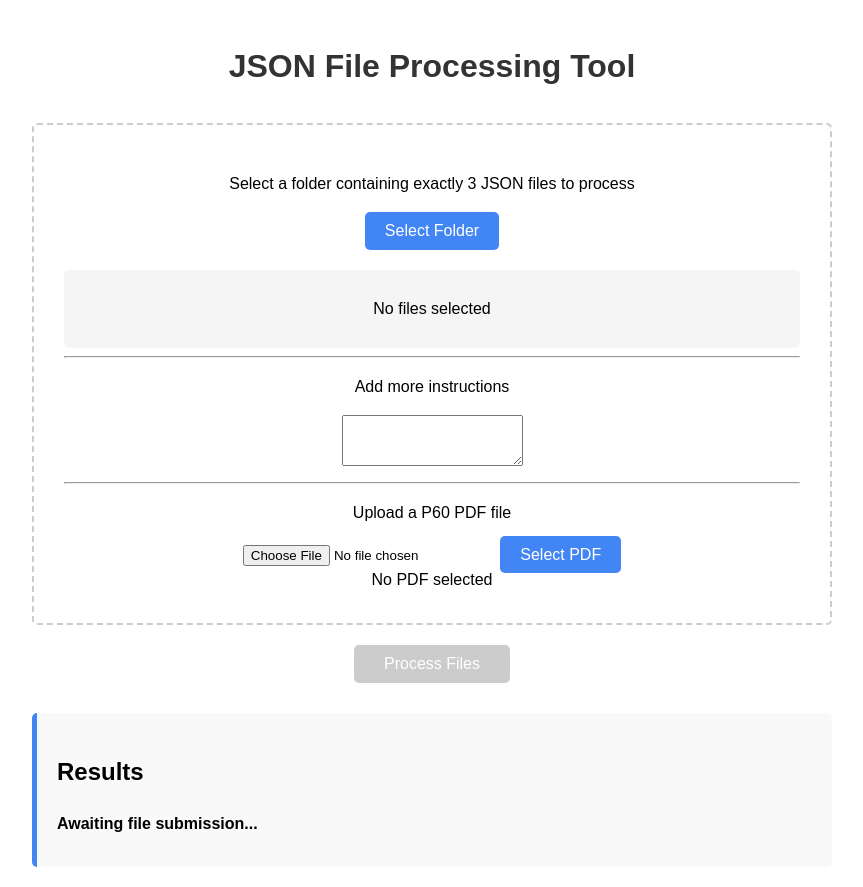
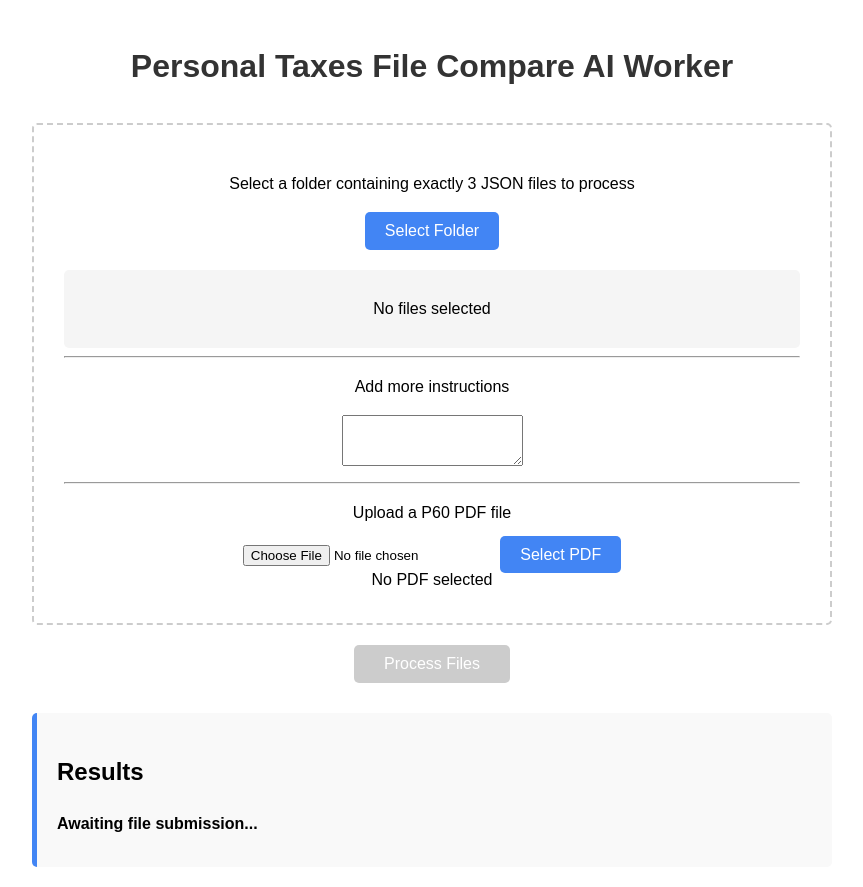
Before and after one commit to ionut-integrail/iris, a plain HTML site: page index.html in a window 1280 px wide. Shown: the whole page, without its empty margins (208-1071 px from the left). Drawn offline with Linux system fonts and the light colour scheme.

Commit message:
update title

```diff
--- a/index.html
+++ b/index.html
@@ -132,7 +132,7 @@
 </head>
 
 <body>
-    <h1>JSON File Processing Tool</h1>
+    <h1>Personal Taxes File Compare AI Worker</h1>
 
     <div class="container">
         <div class="upload-section">
```
